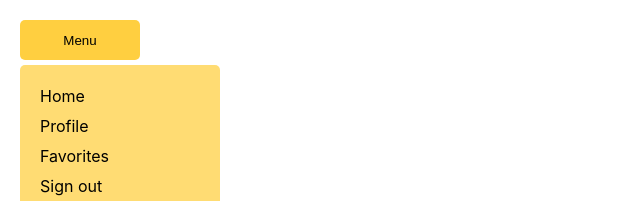
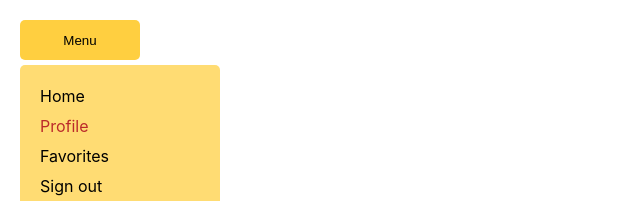
Before and after one commit to IvanGML/react-transitions, a React (Create React App) app: page / in a window 1280 px wide. Shown: the top 201 px of the page, without its empty margins (0-640 px from the left). Built offline with nearby package versions, Linux system fonts and the light colour scheme.

Commit message:
use CSSTransition life cycle to brush the menu item after animation end

```diff
--- a/src/navbar-transition/Navbar.jsx
+++ b/src/navbar-transition/Navbar.jsx
@@ -6,6 +6,7 @@ import './navbar.css';
 class Navbar extends Component {
     state = {
         showBalloon: true,
+        isHighlighted: false,
     };
 
     toggle = () => {
@@ -14,8 +15,14 @@ class Navbar extends Component {
         }));
     };
 
+    highlightMenuItem = () => {
+        this.setState(({isHighlighted}) => ({
+            isHighlighted: !isHighlighted
+        }))
+    }
+
     render() {
-        const { showBalloon } = this.state;
+        const { showBalloon, isHighlighted } = this.state;
         return (
             <div className="container">
                 <button
@@ -37,11 +44,15 @@ class Navbar extends Component {
                     appear
                     // enter={false} // in case we want to swith off animation dynamicaly
                     // exit={false}
+                    onEntered={()=>this.highlightMenuItem()}
+                    onExit={()=>this.highlightMenuItem()}
                     >
                     <div className="menu">
                         <ul className="list">
                             <li className="list-item">Home</li>
-                            <li className="list-item">Profile</li>
+                            <li className={
+                                cx("list-item", {highlighted: isHighlighted})
+                            }>Profile</li>
                             <li className="list-item">Favorites</li>
                             <li className="list-item">Sign out</li>
                         </ul>
--- a/src/navbar-transition/navbar.css
+++ b/src/navbar-transition/navbar.css
@@ -113,3 +113,7 @@
     background-color: var(--toggler-bg-color);
     transition: all var(--timeout);
   }
+
+  .highlighted {
+    color: #bb2a2a;
+  }
```
